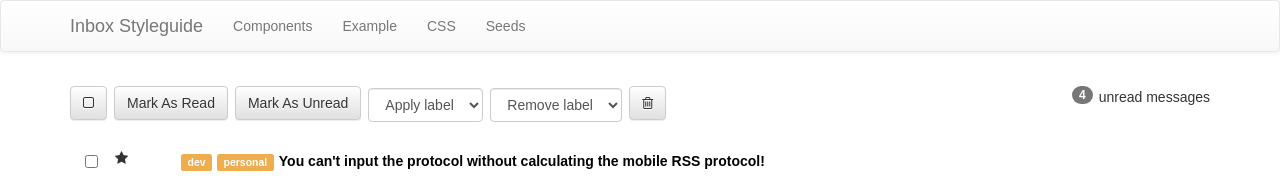
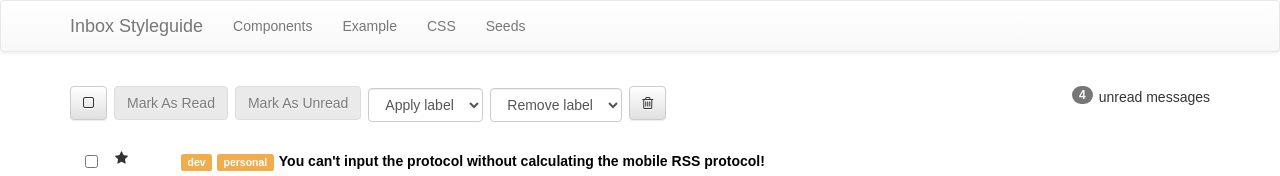
Before and after one commit to p-glynn/react-inbox, a React (Create React App) app: page / in a window 1280 px wide. Shown: the top 176 px of the page. Built offline with nearby package versions, Linux system fonts and the light colour scheme.

Commit message:
disabled mark all buttons when no messages are selected

```diff
--- a/src/Components/Toolbar.js
+++ b/src/Components/Toolbar.js
@@ -2,9 +2,12 @@ import React from 'react';
 
 const Toolbar = ({messages, count, countSelected, mark, updateLabels, del}) => {
 
+  const isDisabled = (count(messages, 'selected') === 0) ? 'disabled' : '';
+
   const checkSelected = (messages) => {
-    if (count(messages, 'selected') === 0) return "fa fa-square-o"
-    else if (count(messages, 'selected') < messages.length) {
+    if (count(messages, 'selected') === 0) {
+      return "fa fa-square-o"
+    } else if (count(messages, 'selected') < messages.length) {
       return "fa fa-minus-square-o"
     } else {
       return "fa fa-check-square-o"
@@ -25,13 +28,13 @@ const Toolbar = ({messages, count, countSelected, mark, updateLabels, del}) => {
           <i className={checkSelected(messages)}></i>
         </button>
 
-        <button className="btn btn-default" onClick={() => {
+        <button className="btn btn-default" disabled={isDisabled} onClick={() => {
           mark(messages, true);
         }}>
           Mark As Read
         </button>
 
-        <button className="btn btn-default" onClick={() => {
+        <button className="btn btn-default" disabled={isDisabled} onClick={() => {
           mark(messages, false);
         }}>
           Mark As Unread
```
